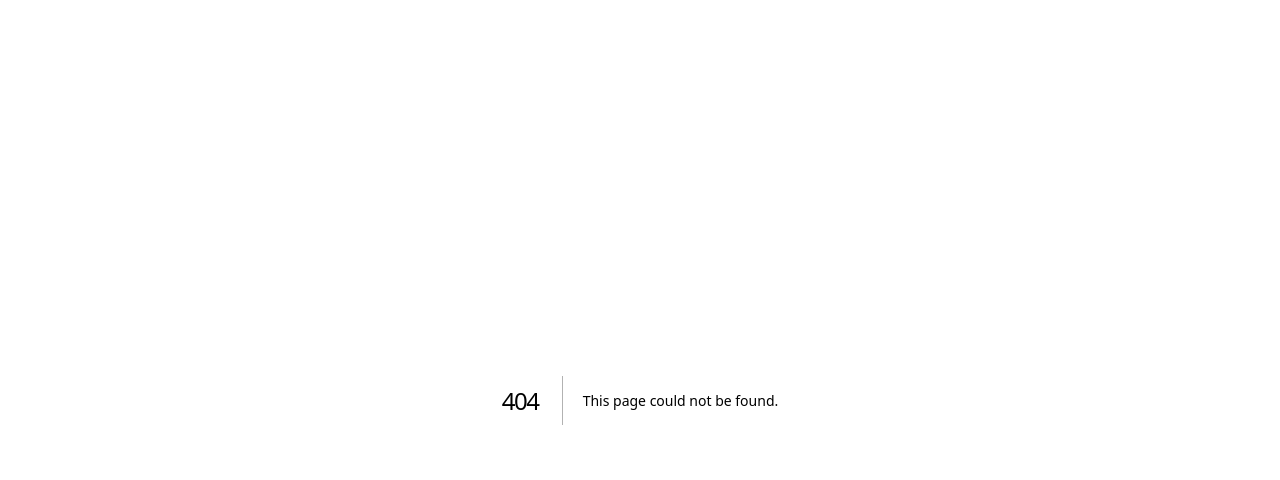
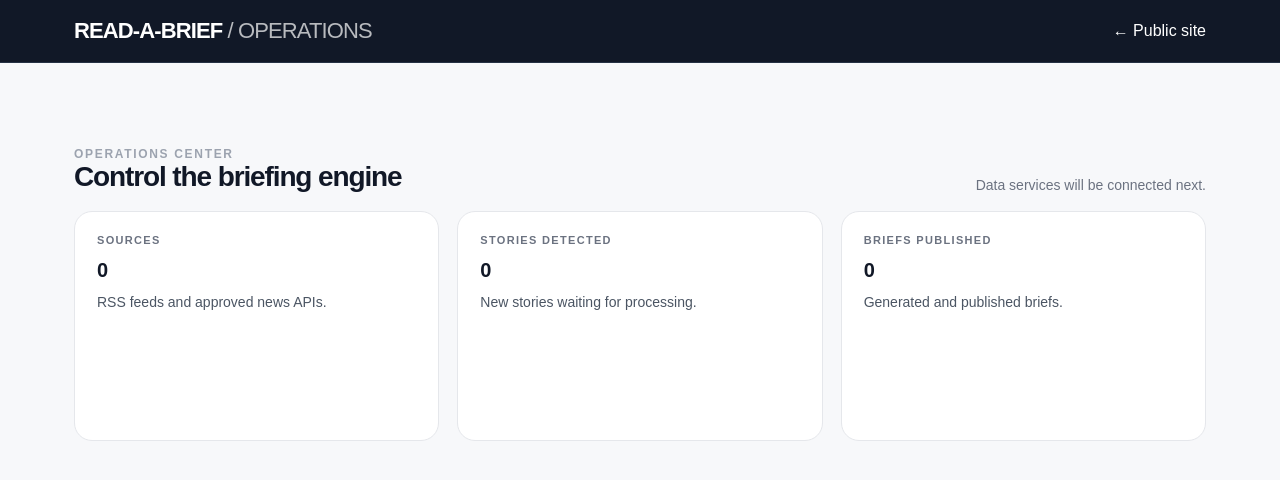
Before and after one commit to Developer0-lab/Read-a-brief, a Next.js app: page /admin in a window 1280 px wide. Before the commit this address had no page. Shown: the top 480 px of the page. Built offline with nearby package versions, Linux system fonts and the light colour scheme.

Commit message:
Add initial operations dashboard

```diff
--- /dev/null
+++ b/app/admin/page.tsx
@@ -0,0 +1,33 @@
+export default function AdminPage() {
+  const stats = [
+    ["Sources", "0", "RSS feeds and approved news APIs."],
+    ["Stories detected", "0", "New stories waiting for processing."],
+    ["Briefs published", "0", "Generated and published briefs."],
+  ];
+
+  return (
+    <main className="site">
+      <header className="header">
+        <div className="header-inner">
+          <div className="brand">READ-A-BRIEF <span>/ OPERATIONS</span></div>
+          <a href="/">← Public site</a>
+        </div>
+      </header>
+      <div className="content" style={{ marginTop: 0, paddingTop: 42 }}>
+        <div className="section-head">
+          <div><div className="eyebrow">Operations center</div><h2>Control the briefing engine</h2></div>
+          <span className="muted">Data services will be connected next.</span>
+        </div>
+        <section className="grid">
+          {stats.map(([title, value, description]) => (
+            <article className="card" key={title}>
+              <div className="tag">{title}</div>
+              <h3>{value}</h3>
+              <p>{description}</p>
+            </article>
+          ))}
+        </section>
+      </div>
+    </main>
+  );
+}
```
